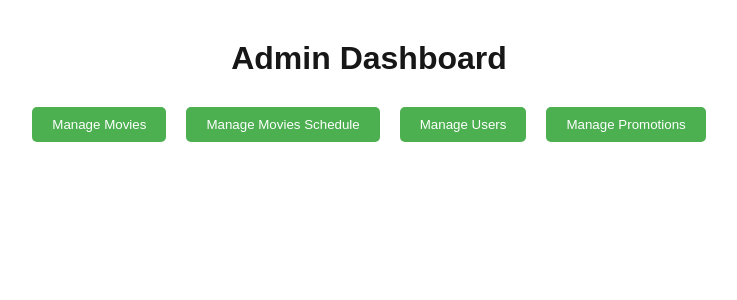
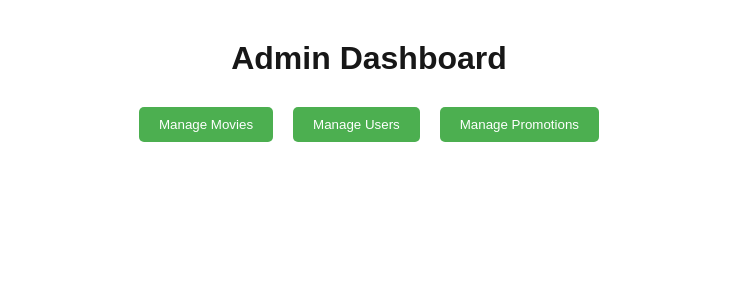
Before and after one commit to ZephyrIO/Cinema-EBooking-System, a Next.js app: page /AdminMainScreen in a window 1280 px wide. Shown: the top 300 px of the page, without its empty margins (271-1008 px from the left). Built offline with nearby package versions, Linux system fonts and the light colour scheme.

Commit message:
ermove the buttton

```diff
--- a/src/app/components/AdminMainScreen.js
+++ b/src/app/components/AdminMainScreen.js
@@ -20,13 +20,6 @@ export default function AdminMainScreen() {
                 </button>
                 <button
                     type="button"
-                    className="ManageSchechedule"
-                    onClick={() => router.push('/ManageSchedule')}
-                >
-                    Manage Movies Schedule
-                </button>
-                <button
-                    type="button"
                     className="ManageUsers"
                     onClick={() => router.push('/ManageUsers')}
                 >
```
